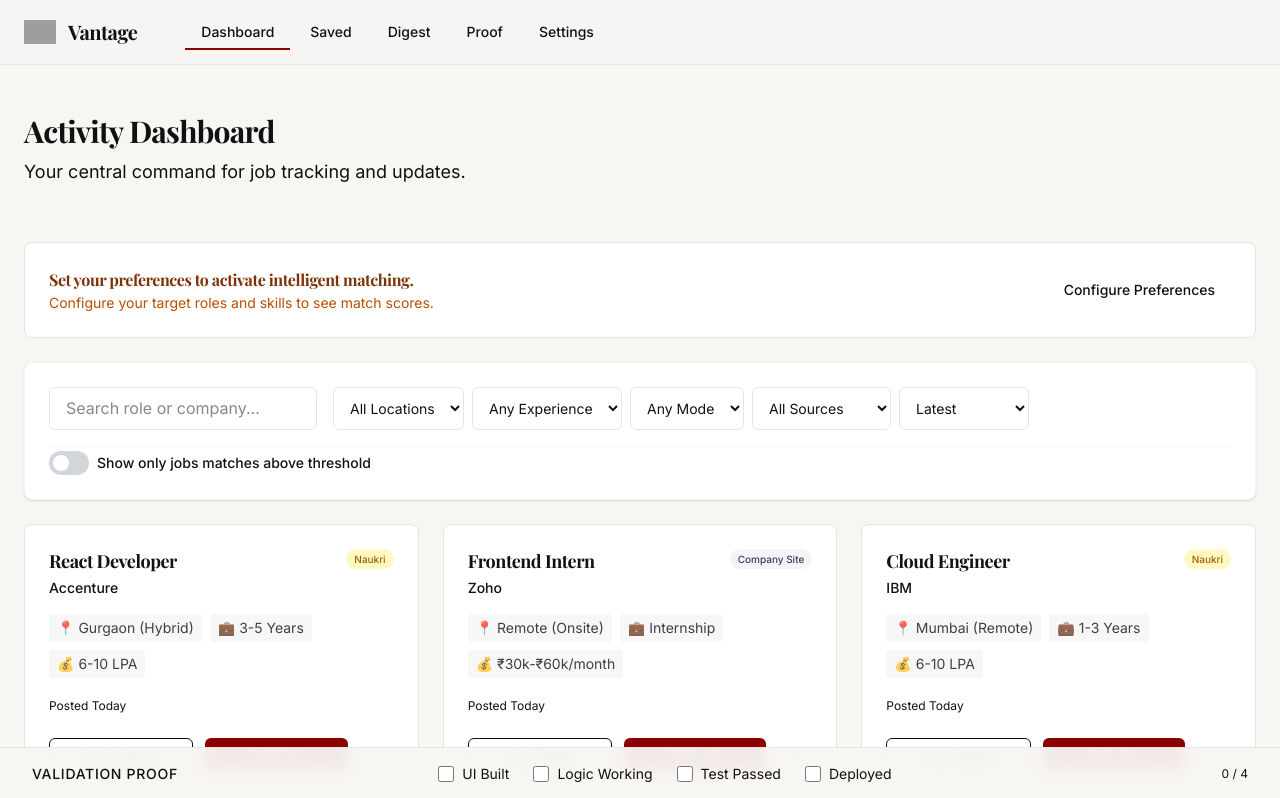
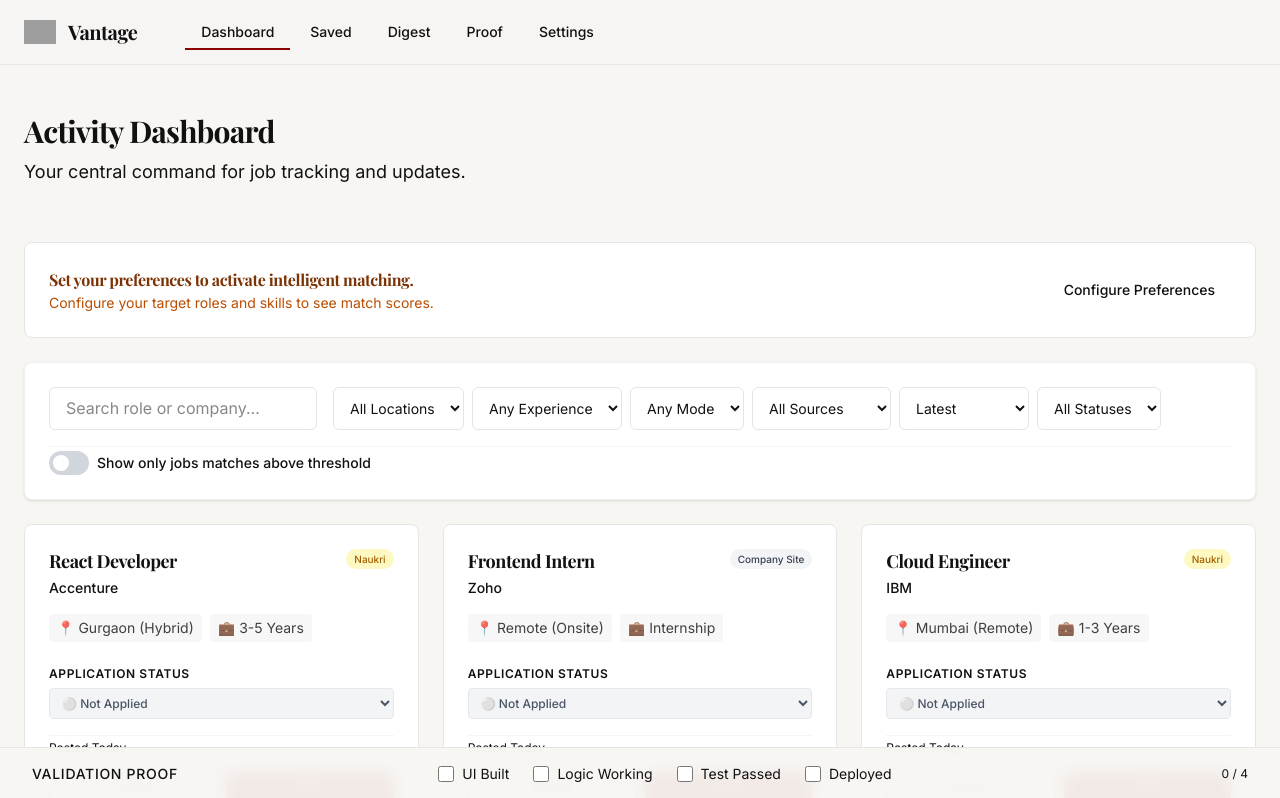
Before and after one commit to Rakesh-46-VR/job, a Next.js app in the folder job_notification_tracker/: page /dashboard in a window 1280 px wide. Shown: the top 798 px of the page. Built offline with nearby package versions, Linux system fonts and the light colour scheme; grey boxes are pictures that could not be loaded.

Commit message:
feat: clear filters, update application statuses, toast notification

```diff
--- a/job_notification_tracker/app/dashboard/page.tsx
+++ b/job_notification_tracker/app/dashboard/page.tsx
@@ -12,12 +12,15 @@ import { UserPreferences, calculateMatchScore } from "@/utils/matchScore";
 import { Button } from "@/components/ui/Button";
 import Link from "next/link";
 import { Card } from "@/components/ui/Card";
+import { Toast } from "@/components/ui/Toast";
 
 
 export default function Dashboard() {
     const [jobs, setJobs] = useState<Job[]>([]);
     const [savedJobs, setSavedJobs] = useState<string[]>([]);
+    const [jobStatus, setJobStatus] = useState<Record<string, string>>({});
     const [prefs, setPrefs] = useState<UserPreferences | null>(null);
+    const [toast, setToast] = useState({ message: "", visible: false });
 
     const [isLoading, setIsLoading] = useState(true);
 
@@ -28,6 +31,7 @@ export default function Dashboard() {
         experience: "",
         mode: "",
         source: "",
+        status: "",
         sort: "latest"
     });
     const [showMatchesOnly, setShowMatchesOnly] = useState(false);
@@ -46,6 +50,12 @@ export default function Dashboard() {
             setSavedJobs(JSON.parse(saved));
         }
 
+        // Load Job Statuses
+        const statuses = localStorage.getItem('jobTrackerStatus');
+        if (statuses) {
+            setJobStatus(JSON.parse(statuses));
+        }
+
         // Load Preferences
         const savedPrefs = localStorage.getItem('jobTrackerPreferences');
         if (savedPrefs) {
@@ -53,6 +63,30 @@ export default function Dashboard() {
         }
         setIsLoading(false);
     }, []);
+
+    const handleStatusChange = (id: string, newStatus: string) => {
+        const updated = { ...jobStatus, [id]: newStatus };
+        setJobStatus(updated);
+        localStorage.setItem('jobTrackerStatus', JSON.stringify(updated));
+
+        // Log history for Digest
+        if (newStatus !== 'Not Applied') {
+            const historyItem = {
+                jobId: id,
+                jobTitle: jobs.find(j => j.id === id)?.title || 'Job',
+                company: jobs.find(j => j.id === id)?.company || 'Company',
+                status: newStatus,
+                date: new Date().toISOString()
+            };
+
+            const existingHistory = JSON.parse(localStorage.getItem('jobTrackerStatusHistory') || '[]');
+            const newHistory = [historyItem, ...existingHistory].slice(0, 20); // Keep last 20
+            localStorage.setItem('jobTrackerStatusHistory', JSON.stringify(newHistory));
+
+            // Show toast notification
+            setToast({ message: `Status updated to ${newStatus}`, visible: true });
+        }
+    };
 
     // Filter Logic
     const filteredJobs = useMemo(() => {
@@ -77,6 +111,14 @@ export default function Dashboard() {
         if (filters.mode) result = result.filter(job => job.mode === filters.mode);
         if (filters.source) result = result.filter(job => job.source === filters.source);
 
+        // Status Filter
+        if (filters.status) {
+            result = result.filter(job => {
+                const currentStatus = jobStatus[job.id] || 'Not Applied';
+                return currentStatus === filters.status;
+            });
+        }
+
         // Match Toggle
         if (showMatchesOnly && prefs) {
             result = result.filter(job => (job.matchScore || 0) >= prefs.minMatchScore);
@@ -92,11 +134,24 @@ export default function Dashboard() {
         }
 
         return result;
-    }, [jobs, search, filters, showMatchesOnly, prefs]);
+    }, [jobs, search, filters, showMatchesOnly, prefs, jobStatus]);
 
 
     const handleFilterChange = (type: string, value: string) => {
         setFilters(prev => ({ ...prev, [type]: value }));
+    };
+
+    const handleClearFilters = () => {
+        setSearch("");
+        setFilters({
+            location: "",
+            experience: "",
+            mode: "",
+            source: "",
+            status: "",
+            sort: "latest"
+        });
+        setShowMatchesOnly(false);
     };
 
     const handleSave = (id: string) => {
@@ -149,10 +204,13 @@ export default function Dashboard() {
                         ) : null}
 
                         <FilterBar
+                            search={search}
+                            filters={filters}
                             onSearch={setSearch}
                             onFilterChange={handleFilterChange}
                             showMatchesOnly={showMatchesOnly}
                             onToggleMatches={() => setShowMatchesOnly(!showMatchesOnly)}
+                            onClearFilters={handleClearFilters}
                         />
 
                         <div className="grid grid-cols-1 md:grid-cols-2 lg:grid-cols-3 gap-6">
@@ -165,6 +223,8 @@ export default function Dashboard() {
                                         onView={handleView}
                                         onSave={handleSave}
                                         isSaved={savedJobs.includes(job.id)}
+                                        status={(jobStatus[job.id] as any) || 'Not Applied'}
+                                        onStatusChange={handleStatusChange}
                                     />
                                 ))
                             ) : (
@@ -189,6 +249,12 @@ export default function Dashboard() {
                     onClose={() => setIsModalOpen(false)}
                     onApply={(url) => window.open(url, '_blank')}
                 />
+
+                <Toast
+                    message={toast.message}
+                    isVisible={toast.visible}
+                    onClose={() => setToast(prev => ({ ...prev, visible: false }))}
+                />
             </div>
         </AppLayout>
     );
--- a/job_notification_tracker/app/saved/page.tsx
+++ b/job_notification_tracker/app/saved/page.tsx
@@ -10,10 +10,13 @@ import { Job } from "@/types/job";
 import { useState, useEffect } from "react";
 import Link from 'next/link';
 import { Button } from '@/components/ui/Button';
+import { Toast } from "@/components/ui/Toast";
 
 export default function Saved() {
     const [savedJobs, setSavedJobs] = useState<Job[]>([]);
     const [savedIds, setSavedIds] = useState<string[]>([]);
+    const [jobStatus, setJobStatus] = useState<Record<string, string>>({});
+    const [toast, setToast] = useState({ message: "", visible: false });
 
     // Modal State
     const [selectedJob, setSelectedJob] = useState<Job | null>(null);
@@ -27,7 +30,37 @@ export default function Saved() {
             const jobs = JOBS_DATA.filter(job => ids.includes(job.id));
             setSavedJobs(jobs);
         }
+
+        // Load Job Statuses
+        const statuses = localStorage.getItem('jobTrackerStatus');
+        if (statuses) {
+            setJobStatus(JSON.parse(statuses));
+        }
     }, []);
+
+    const handleStatusChange = (id: string, newStatus: string) => {
+        const updated = { ...jobStatus, [id]: newStatus };
+        setJobStatus(updated);
+        localStorage.setItem('jobTrackerStatus', JSON.stringify(updated));
+
+        // Log history for Digest
+        if (newStatus !== 'Not Applied') {
+            const historyItem = {
+                jobId: id,
+                jobTitle: savedJobs.find(j => j.id === id)?.title || 'Job',
+                company: savedJobs.find(j => j.id === id)?.company || 'Company',
+                status: newStatus,
+                date: new Date().toISOString()
+            };
+
+            const existingHistory = JSON.parse(localStorage.getItem('jobTrackerStatusHistory') || '[]');
+            const newHistory = [historyItem, ...existingHistory].slice(0, 20); // Keep last 20
+            localStorage.setItem('jobTrackerStatusHistory', JSON.stringify(newHistory));
+
+            // Show toast notification
+            setToast({ message: `Status updated to ${newStatus}`, visible: true });
+        }
+    };
 
     const handleSave = (id: string) => {
         // Determine new state (toggle logic, though usually saved page implies unsave)
@@ -67,6 +100,8 @@ export default function Saved() {
                                 onView={handleView}
                                 onSave={handleSave}
                                 isSaved={true}
+                                status={(jobStatus[job.id] as any) || 'Not Applied'}
+                                onStatusChange={handleStatusChange}
                             />
                         ))}
                     </div>
@@ -95,6 +130,12 @@ export default function Saved() {
                     onClose={() => setIsModalOpen(false)}
                     onApply={(url) => window.open(url, '_blank')}
                 />
+
+                <Toast
+                    message={toast.message}
+                    isVisible={toast.visible}
+                    onClose={() => setToast(prev => ({ ...prev, visible: false }))}
+                />
             </div>
         </AppLayout>
     );
--- a/job_notification_tracker/components/ui/FilterBar.tsx
+++ b/job_notification_tracker/components/ui/FilterBar.tsx
@@ -4,15 +4,28 @@ import React from 'react';
 import { Card } from '@/components/ui/Card';
 import { Button } from '@/components/ui/Button';
 
+
 interface FilterBarProps {
     onSearch: (term: string) => void;
     onFilterChange: (type: string, value: string) => void;
     showMatchesOnly: boolean;
     onToggleMatches: () => void;
+    onClearFilters: () => void;
+    filters: {
+        location: string;
+        experience: string;
+        mode: string;
+        source: string;
+        status: string;
+        sort: string;
+    };
+    search: string;
 }
 
-export function FilterBar({ onSearch, onFilterChange, showMatchesOnly, onToggleMatches }: FilterBarProps) {
+export function FilterBar({ onSearch, onFilterChange, showMatchesOnly, onToggleMatches, onClearFilters, filters, search }: FilterBarProps) {
     const [isExpanded, setIsExpanded] = React.useState(false);
+
+    const hasActiveFilters = search || filters.location || filters.experience || filters.mode || filters.source || filters.status || filters.sort !== 'latest' || showMatchesOnly;
 
     return (
         <Card className="p-4 bg-background sticky top-20 z-30 shadow-sm border-b border-border/50">
@@ -24,6 +37,7 @@ export function FilterBar({ onSearch, onFilterChange, showMatchesOnly, onToggleM
                             <input
                                 type="text"
                                 placeholder="Search role or company..."
+                                value={search}
                                 className="w-full px-4 py-2 rounded-md border border-border focus:ring-1 focus:ring-primary focus:border-primary outline-none transition-all"
                                 onChange={(e) => onSearch(e.target.value)}
                             />
@@ -41,6 +55,7 @@ export function FilterBar({ onSearch, onFilterChange, showMatchesOnly, onToggleM
                     {/* Filters */}
                     <div className={`flex flex-wrap gap-2 flex-1 ${isExpanded ? 'flex' : 'hidden md:flex'}`}>
                         <select
+                            value={filters.location}
                             className="px-3 py-2 rounded-md border border-border bg-white text-sm focus:ring-1 focus:ring-primary outline-none cursor-pointer w-full md:w-auto"
                             onChange={(e) => onFilterChange('location', e.target.value)}
                         >
@@ -53,6 +68,7 @@ export function FilterBar({ onSearch, onFilterChange, showMatchesOnly, onToggleM
                         </select>
 
                         <select
+                            value={filters.experience}
                             className="px-3 py-2 rounded-md border border-border bg-white text-sm focus:ring-1 focus:ring-primary outline-none cursor-pointer w-full md:w-auto"
                             onChange={(e) => onFilterChange('experience', e.target.value)}
                         >
@@ -64,6 +80,7 @@ export function FilterBar({ onSearch, onFilterChange, showMatchesOnly, onToggleM
                         </select>
 
                         <select
+                            value={filters.mode}
                             className="px-3 py-2 rounded-md border border-border bg-white text-sm focus:ring-1 focus:ring-primary outline-none cursor-pointer w-full md:w-auto"
                             onChange={(e) => onFilterChange('mode', e.target.value)}
                         >
@@ -74,6 +91,7 @@ export function FilterBar({ onSearch, onFilterChange, showMatchesOnly, onToggleM
                         </select>
 
                         <select
+                            value={filters.source}
                             className="px-3 py-2 rounded-md border border-border bg-white text-sm focus:ring-1 focus:ring-primary outline-none cursor-pointer w-full md:w-auto"
                             onChange={(e) => onFilterChange('source', e.target.value)}
                         >
@@ -85,6 +103,7 @@ export function FilterBar({ onSearch, onFilterChange, showMatchesOnly, onToggleM
                         </select>
 
                         <select
+                            value={filters.sort}
                             className="px-3 py-2 rounded-md border border-border bg-white text-sm focus:ring-1 focus:ring-primary outline-none cursor-pointer "
                             onChange={(e) => onFilterChange('sort', e.target.value)}
                         >
@@ -92,11 +111,23 @@ export function FilterBar({ onSearch, onFilterChange, showMatchesOnly, onToggleM
                             <option value="match_score">Match Score</option>
                             <option value="oldest">Oldest</option>
                         </select>
+
+                        <select
+                            value={filters.status}
+                            className="px-3 py-2 rounded-md border border-border bg-white text-sm focus:ring-1 focus:ring-primary outline-none cursor-pointer w-full md:w-auto"
+                            onChange={(e) => onFilterChange('status', e.target.value)}
+                        >
+                            <option value="">All Statuses</option>
+                            <option value="Not Applied">Not Applied</option>
+                            <option value="Applied">Applied</option>
+                            <option value="Rejected">Rejected</option>
+                            <option value="Selected">Selected</option>
+                        </select>
                     </div>
                 </div>
 
-                {/* Intelligent Toggle */}
-                <div className={`flex items-center gap-2 pt-1 border-t border-border/40 ${isExpanded ? 'flex' : 'hidden md:flex'}`}>
+                {/* Intelligent Toggle & Clear */}
+                <div className={`flex items-center justify-between pt-1 border-t border-border/40 ${isExpanded ? 'flex' : 'hidden md:flex'}`}>
                     <label className="flex items-center gap-2 text-sm cursor-pointer select-none">
                         <div className="relative">
                             <input
@@ -112,6 +143,17 @@ export function FilterBar({ onSearch, onFilterChange, showMatchesOnly, onToggleM
                             Show only jobs matches above threshold
                         </span>
                     </label>
+
+                    {hasActiveFilters && (
+                        <Button
+                            variant="ghost"
+                            size="sm"
+                            onClick={onClearFilters}
+                            className="text-red-500 hover:text-red-600 hover:bg-red-50 h-8 px-2 text-xs"
+                        >
+                            Clear All Filters ✕
+                        </Button>
+                    )}
                 </div>
             </div>
         </Card>
--- a/job_notification_tracker/components/ui/JobCard.tsx
+++ b/job_notification_tracker/components/ui/JobCard.tsx
@@ -7,15 +7,19 @@ import { Job } from '@/types/job';
 import { Card } from '@/components/ui/Card';
 import { getMatchScoreColor } from '@/utils/matchScore';
 
+export type JobStatus = 'Not Applied' | 'Applied' | 'Rejected' | 'Selected';
+
 interface JobCardProps {
     job: Job;
     matchScore?: number;
     onView: (job: Job) => void;
     onSave: (id: string) => void;
     isSaved?: boolean;
+    status?: JobStatus;
+    onStatusChange?: (id: string, newStatus: JobStatus) => void;
 }
 
-export function JobCard({ job, matchScore, onView, onSave, isSaved = false }: JobCardProps) {
+export function JobCard({ job, matchScore, onView, onSave, isSaved = false, status = 'Not Applied', onStatusChange }: JobCardProps) {
     const getSourceColor = (source: Job['source']) => {
         switch (source) {
             case 'LinkedIn': return 'bg-blue-100 text-blue-700';
@@ -25,10 +29,19 @@ export function JobCard({ job, matchScore, onView, onSave, isSaved = false }: Jo
         }
     };
 
+    const getStatusColor = (s: JobStatus) => {
+        switch (s) {
+            case 'Applied': return 'bg-blue-500 text-white border-blue-600';
+            case 'Rejected': return 'bg-red-500 text-white border-red-600';
+            case 'Selected': return 'bg-green-500 text-white border-green-600';
+            default: return 'bg-gray-100 text-gray-600 border-gray-200';
+        }
+    };
+
     return (
-        <Card className="hover:border-primary/50 transition-colors duration-200 flex flex-col justify-between h-full group relative overflow-hidden">
+        <Card className={`hover:border-primary/50 transition-colors duration-200 flex flex-col justify-between h-full group relative overflow-hidden ${status === 'Rejected' ? 'opacity-70 grayscale-[0.5] hover:grayscale-0' : ''}`}>
             {/* Top Status Bar */}
-            <div className="absolute top-0 left-0 w-1 bg-primary h-full opacity-0 group-hover:opacity-100 transition-opacity" />
+            <div className={`absolute top-0 left-0 w-1 h-full opacity-0 group-hover:opacity-100 transition-opacity ${status === 'Selected' ? 'bg-green-500 opacity-100' : 'bg-primary'}`} />
 
             <div className="space-y-4">
                 <div className="flex justify-between items-start">
@@ -40,14 +53,14 @@ export function JobCard({ job, matchScore, onView, onSave, isSaved = false }: Jo
                     </div>
 
                     <div className="flex flex-col items-end gap-2">
+                        {matchScore !== undefined && (
+                            <div className={`px-2 py-0.5 rounded text-[10px] font-bold border ${getMatchScoreColor(matchScore)}`}>
+                                {matchScore}% Match
+                            </div>
+                        )}
                         <span className={`text-[10px] px-2 py-0.5 rounded-full font-medium ${getSourceColor(job.source)}`}>
                             {job.source}
                         </span>
-                        {matchScore !== undefined && (
-                            <div className={`px-2 py-0.5 rounded textxs font-bold border ${getMatchScoreColor(matchScore)}`}>
-                                {matchScore}% Match
-                            </div>
-                        )}
                     </div>
                 </div>
 
@@ -58,19 +71,31 @@ export function JobCard({ job, matchScore, onView, onSave, isSaved = false }: Jo
                     <span className="flex items-center gap-1 bg-secondary/30 px-2 py-1 rounded">
                         💼 {job.experience}
                     </span>
-                    <span className="flex items-center gap-1 bg-secondary/30 px-2 py-1 rounded">
-                        💰 {job.salaryRange}
-                    </span>
                 </div>
 
-                <p className="text-xs text-muted-foreground pt-1">
+                {/* Status Tracker UI */}
+                <div className="pt-2">
+                    <label className="text-xs font-semibold text-muted-foreground block mb-1.5 uppercase tracking-wider">Application Status</label>
+                    <select
+                        value={status}
+                        onChange={(e) => onStatusChange?.(job.id, e.target.value as JobStatus)}
+                        className={`w-full text-xs font-medium px-2 py-1.5 rounded border outline-none cursor-pointer transition-colors ${getStatusColor(status)}`}
+                    >
+                        <option value="Not Applied" className="bg-white text-gray-700">⚪ Not Applied</option>
+                        <option value="Applied" className="bg-white text-gray-700">🔵 Applied</option>
+                        <option value="Rejected" className="bg-white text-gray-700">🔴 Rejected</option>
+                        <option value="Selected" className="bg-white text-gray-700">🟢 Selected</option>
+                    </select>
+                </div>
+
+                <p className="text-xs text-muted-foreground pt-1 border-t border-border/40 mt-2">
                     Posted {job.postedDaysAgo === 0 ? 'Today' : `${job.postedDaysAgo} days ago`}
                 </p>
             </div>
 
-            <div className="pt-6 flex gap-3 mt-auto">
+            <div className="pt-4 flex gap-2 mt-auto">
                 <Button variant="outline" size="sm" className="flex-1" onClick={() => onView(job)}>
-                    View Details
+                    Details
                 </Button>
                 <Button
                     variant={isSaved ? "secondary" : "primary"}
@@ -78,15 +103,7 @@ export function JobCard({ job, matchScore, onView, onSave, isSaved = false }: Jo
                     className="flex-1"
                     onClick={() => onSave(job.id)}
                 >
-                    {isSaved ? 'Saved' : 'Save Job'}
-                </Button>
-                <Button
-                    variant="ghost"
-                    size="sm"
-                    className="px-3"
-                    onClick={() => window.open(job.applyUrl, '_blank')}
-                >
-                    ↗
+                    {isSaved ? 'Saved' : 'Save'}
                 </Button>
             </div>
         </Card>
--- /dev/null
+++ b/job_notification_tracker/components/ui/Toast.tsx
@@ -0,0 +1,35 @@
+"use client";
+
+import { useEffect } from "react";
+
+interface ToastProps {
+    message: string;
+    type?: 'success' | 'error' | 'info';
+    isVisible: boolean;
+    onClose: () => void;
+}
+
+export function Toast({ message, type = 'success', isVisible, onClose }: ToastProps) {
+    useEffect(() => {
+        if (isVisible) {
+            const timer = setTimeout(() => {
+                onClose();
+            }, 3000);
+            return () => clearTimeout(timer);
+        }
+    }, [isVisible, onClose]);
+
+    if (!isVisible) return null;
+
+    const bgColors = {
+        success: 'bg-emerald-600',
+        error: 'bg-red-600',
+        info: 'bg-blue-600'
+    };
+
+    return (
+        <div className={`fixed bottom-6 right-6 z-[9999] px-6 py-3 rounded-lg shadow-xl text-white font-medium text-sm animate-in slide-in-from-bottom-5 fade-in duration-300 ${bgColors[type]}`}>
+            {message}
+        </div>
+    );
+}
```
